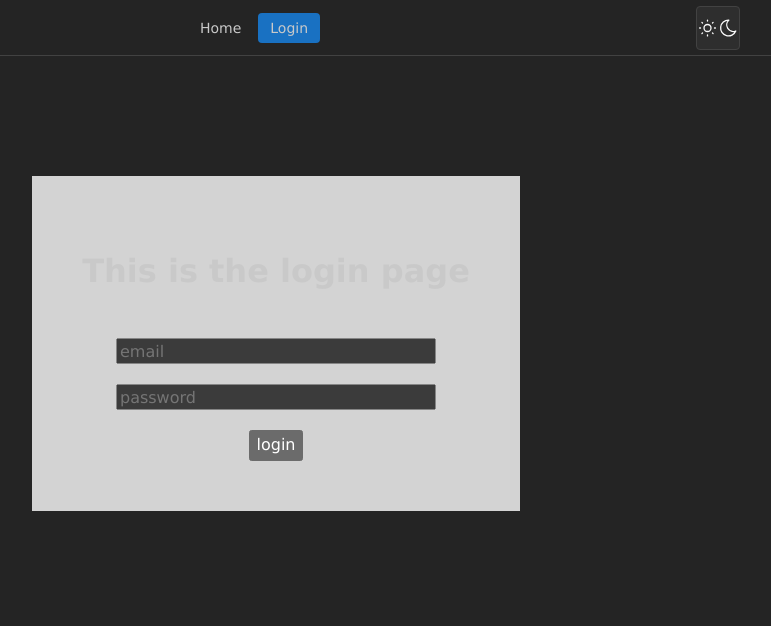
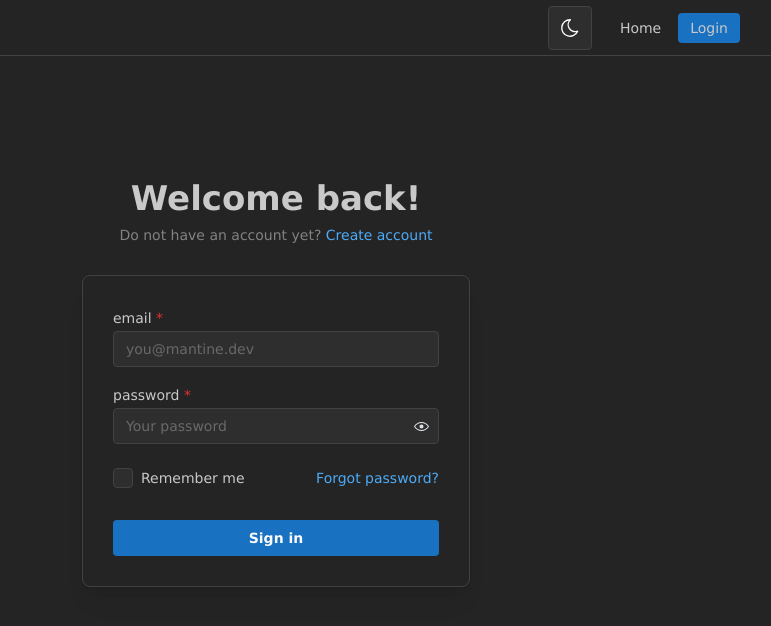
Before and after one commit to i-dkz/react-lab, a React (Vite) app in the folder frontend/: page /login in a window 1280 px wide. Shown: the top 626 px of the page, without its empty margins (364-1135 px from the left). Built offline with nearby package versions, Linux system fonts and the light colour scheme; no server answers.

Commit message:
styled the login page

```diff
--- a/frontend/src/components/misc/Demo.module.css
+++ b/frontend/src/components/misc/Demo.module.css
@@ -0,0 +1,18 @@
+.icon {
+  width: 22px;
+  height: 22px;
+}
+
+.dark .dark {
+  display: none;
+}
+.dark .light {
+  display: block;
+}
+
+.light .light {
+  display: none;
+}
+.light .dark {
+  display: block;
+}
--- a/frontend/src/components/misc/Navbar.jsx
+++ b/frontend/src/components/misc/Navbar.jsx
@@ -4,7 +4,7 @@
 import { Container, Group, Burger, Drawer, Stack } from "@mantine/core";
 import useLinks from "./useLinks";
 import { DrawerContext } from "../../Contexts/drawerContext";
-import Toggle from './Toggle'
+import Toggle from "./Toggle";
 
 const Navbar = () => {
   const { opened, toggle } = React.useContext(DrawerContext);
@@ -14,10 +14,10 @@
     <header className={classes.header}>
       <Container size="md" className={classes.inner}>
         <MantineLogo size={28} />
-        <Group gap={5} visibleFrom="xs">
-          {items}
+        <Group gap={16} visibleFrom="xs">
+          <Toggle />
+          <Group  gap={5} visibleFrom="xs">{items}</Group>
         </Group>
-        <Toggle />
 
         <Burger opened={opened} onClick={toggle} hiddenFrom="xs" size="sm" />
       </Container>
--- a/frontend/src/components/misc/Toggle.jsx
+++ b/frontend/src/components/misc/Toggle.jsx
@@ -1,5 +1,5 @@
 import { ActionIcon, useMantineColorScheme, useComputedColorScheme } from '@mantine/core';
-import { IconSun, IconMoon } from '@tabler/icons-react';
+import { IconMoon } from '@tabler/icons-react';
 import cx from 'clsx';
 import classes from './Demo.module.css';
 
@@ -14,7 +14,7 @@
       size="xl"
       aria-label="Toggle color scheme"
     >
-      <IconSun className={cx(classes.icon, classes.light)} stroke={1.5} />
+      {/* <IconSun className={cx(classes.icon, classes.light    )} stroke={1.5} /> */}
       <IconMoon className={cx(classes.icon, classes.dark)} stroke={1.5} />
     </ActionIcon>
   );
--- /dev/null
+++ b/frontend/src/pages/Auth/AuthenticationTitle.module.css
@@ -0,0 +1,4 @@
+.title {
+    font-family: Greycliff CF, var(--mantine-font-family);
+    font-weight: 900;
+  }
--- a/frontend/src/pages/Auth/Login.page.jsx
+++ b/frontend/src/pages/Auth/Login.page.jsx
@@ -1,6 +1,20 @@
 import { useEffect } from "react";
 import { useNavigate } from "react-router-dom";
 import useBoundStore from "../../store/Store";
+
+import {
+  TextInput,
+  PasswordInput,
+  Checkbox,
+  Anchor,
+  Paper,
+  Title,
+  Text,
+  Container,
+  Group,
+  Button,
+} from '@mantine/core';
+import classes from './AuthenticationTitle.module.css';
 
 const LoginPage = () => {
   const navigate = useNavigate();
@@ -20,38 +34,66 @@
     loginService(email, password);
   };
   return (
-    <div style={{ display: "flex", justifyContent: "center" }}>
-      <form onSubmit={onLogin}>
-        <div
-          style={{
-            display: "flex",
-            flexDirection: "column",
-            alignItems: "center",
-            gridGap: "20px",
-            background: "#d3d3d3",
-            padding: "50px",
-          }}
-        >
-          <h1>This is the login page</h1>
-          <input
-            placeholder="email"
-            name="email"
-            type="email"
-            required
-            style={{ minWidth: "320px", height: "26px" }}
-          />
-          <input
-            placeholder="password"
-            name="password"
-            type="password"
-            required
-            style={{ minWidth: "320px", height: "26px" }}
-          />
-          <button type="submit">login</button>
-          {authLoading ? <h2>Loading...</h2> : null}
-        </div>
-      </form>
-    </div>
+    // <div style={{ display: "flex", justifyContent: "center" }}>
+    //   <form onSubmit={onLogin}>
+    //     <div
+    //       style={{
+    //         display: "flex",
+    //         flexDirection: "column",
+    //         alignItems: "center",
+    //         gridGap: "20px",
+    //         background: "#d3d3d3",
+    //         padding: "50px",
+    //       }}
+    //     >
+    //       <h1>This is the login page</h1>
+    //       <input
+    //         placeholder="email"
+    //         name="email"
+    //         type="email"
+    //         required
+    //         style={{ minWidth: "320px", height: "26px" }}
+    //       />
+    //       <input
+    //         placeholder="password"
+    //         name="password"
+    //         type="password"
+    //         required
+    //         style={{ minWidth: "320px", height: "26px" }}
+    //       />
+    //       <button type="submit">login</button>
+    //       {authLoading ? <h2>Loading...</h2> : null}
+    //     </div>
+    //   </form>
+    // </div>
+        <Container size={420} my={40}>
+        <Title ta="center" className={classes.title}>
+          Welcome back!
+        </Title>
+        <Text c="dimmed" size="sm" ta="center" mt={5}>
+          Do not have an account yet?{' '}
+          <Anchor size="sm" component="button">
+            Create account
+          </Anchor>
+        </Text>
+
+        <form onSubmit={onLogin}>
+          <Paper withBorder shadow="md" p={30} mt={30} radius="md">
+            <TextInput label="email" name="email" placeholder="you@mantine.dev" required />
+            <PasswordInput label="password" name="password" placeholder="Your password" required mt="md" />
+            <Group justify="space-between" mt="lg">
+              <Checkbox label="Remember me" />
+              <Anchor component="button" size="sm">
+                Forgot password?
+              </Anchor>
+            </Group>
+            <Button fullWidth mt="xl" type="submit">
+              Sign in
+            </Button>
+            {authLoading ? <h2>Loading...</h2> : null}
+          </Paper>
+        </form>
+      </Container>
   );
 };
 
```
